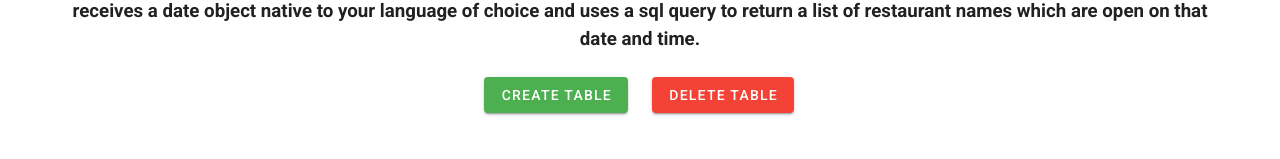
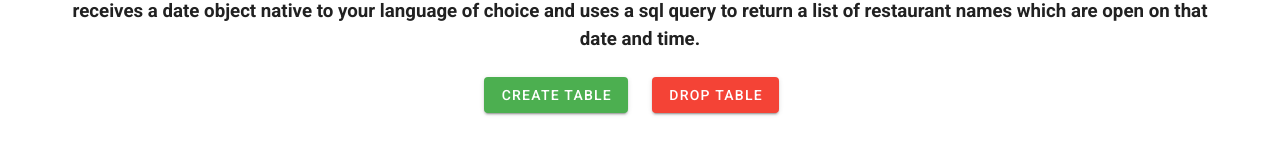
Before and after one commit to tenlla2/vue-interview-app, a Vue app: page /second-exercise in a window 1280 px wide. Shown: the part 151-310 px from the top of the page. Built offline with nearby package versions, Linux system fonts and the light colour scheme; no server answers; what vue-toasted would draw is missing.

Commit message:
Changed Delete to Drop text

```diff
--- a/src/components/SecondExerciseComponent.vue
+++ b/src/components/SecondExerciseComponent.vue
@@ -18,7 +18,7 @@
         </v-col>
         <v-col cols="6" class="text-md-left">
           <v-btn class="white--text" @click="dropTable()" color="red"
-            >Delete table</v-btn
+            >Drop table</v-btn
           >
         </v-col>
       </v-row>
@@ -90,6 +90,9 @@ export default {
       loadingTabe: false,
     };
   },
+  async mounted() {
+    await this.getData();
+  },
   computed: {
     ...mapState(["restaurants"]),
   },
```
